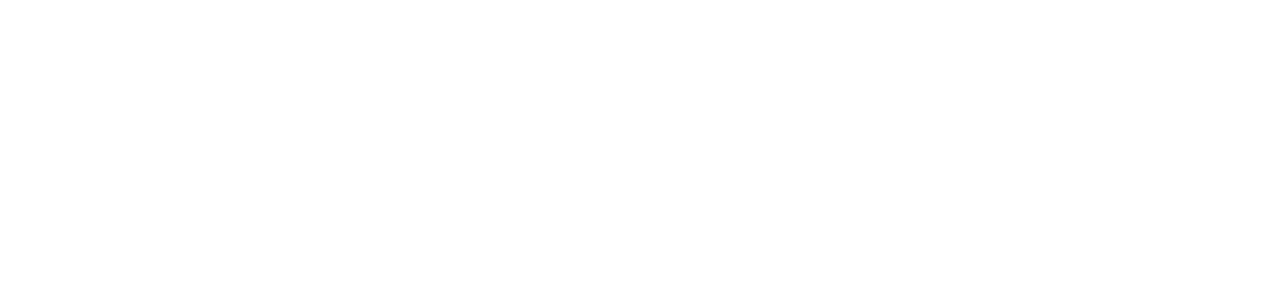
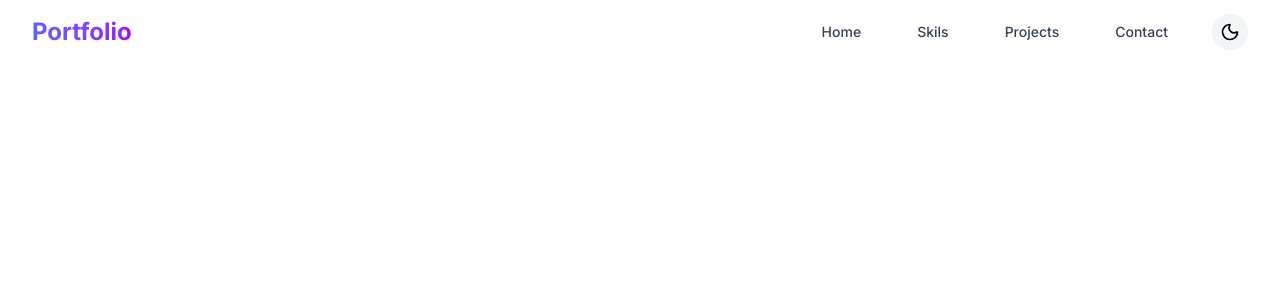
Before and after one commit to TamarCoder/portfolio, a Next.js app: page / in a window 1280 px wide. Shown: the top 300 px of the page. Built offline with nearby package versions, Linux system fonts and the light colour scheme.

Commit message:
feat : finished navigation components

```diff
--- a/app/components/Application/Aplication.tsx
+++ b/app/components/Application/Aplication.tsx
@@ -1,17 +1,36 @@
 "use client"
 import { useEffect, useState } from "react";
+import Navigation from "../Navigation/Navigation";
+
 
 
 
 
 
 const Application = () => {
-    const [theme, setTheme] =  useState('light')
+
+
+   const [theme, setTheme] = useState('light');
+    useEffect(() => {
+    const savedTheme = localStorage.getItem('theme') || 'light';
+    setTheme(savedTheme);
+    document.documentElement.setAttribute('data-theme', savedTheme);
+    document.documentElement.classList.toggle('dark', savedTheme === 'dark');
+  }, []);
+
+
+  const toggleTheme = () => {
+    const newTheme = theme === 'light' ? 'dark' : 'light';
+    setTheme(newTheme);
+    localStorage.setItem('theme', newTheme);
+    document.documentElement.setAttribute('data-theme', newTheme);
+    document.documentElement.classList.toggle('dark', newTheme === 'dark');
+  };
 
 
       return (
         <div className="min-h-screen bg-white dark:bg-gray-900 transition-colors duration-300">
-
+          <Navigation theme={theme} toggleTheme={toggleTheme} />
         </div>
       )
 
--- /dev/null
+++ b/app/components/Navigation/Navigation.tsx
@@ -0,0 +1,98 @@
+import React, { useState, useEffect } from 'react';
+import { Moon, Sun, Github, Linkedin, Twitter, Mail, ExternalLink, Menu, X, ArrowRight, Code, Palette, Zap, ShoppingBag, BarChart3, MessageSquare, Send, User, ChevronRight, Layers, Terminal, Briefcase } from 'lucide-react';
+
+
+const Navigation = ({ theme, toggleTheme } : any) => {
+  const [mobileMenuOpen, setMobileMenuOpen] = useState(false);
+  const [scrolled, setScrolled] = useState(false);
+
+  useEffect(() => {
+    const handleScroll = () => {
+      setScrolled(window.scrollY > 50);
+    };
+
+    window.addEventListener('scroll', handleScroll);
+    return () => window.removeEventListener('scroll', handleScroll);
+  }, []);
+
+  const navLinks = [
+    { href: '#home', label: 'Home' },
+    { href: '#skills', label: 'Skils' },
+    { href: '#projects', label: 'Projects' },
+    { href: '#contact', label: 'Contact' }
+  ];
+
+  return (
+    <nav className={`fixed top-0 w-full z-50 transition-all duration-300 ${
+      scrolled ? 'bg-white/80 dark:bg-gray-900/80 backdrop-blur-md shadow-lg' : 'bg-transparent'
+    }`}>
+      <div className="max-w-7xl mx-auto px-4 sm:px-6 lg:px-8">
+        <div className="flex items-center justify-between h-16">
+          {/* Logo */}
+          <div className="flex-shrink-0">
+            <span className="text-2xl font-bold bg-gradient-to-r from-indigo-500 to-purple-600 bg-clip-text text-transparent">
+              Portfolio
+            </span>
+          </div>
+
+          {/* Desktop Navigation */}
+          <div className="hidden md:block">
+            <div className="flex items-center space-x-8">
+              {navLinks.map((link) => (
+                <a
+                  key={link.href}
+                  href={link.href}
+                  className="text-gray-700 dark:text-gray-300 hover:text-indigo-600 dark:hover:text-indigo-400 px-3 py-2 text-sm font-medium transition-colors"
+                >
+                  {link.label}
+                </a>
+              ))}
+              <button
+                onClick={toggleTheme}
+                className="p-2 rounded-full bg-gray-100 dark:bg-gray-800 hover:bg-gray-200 dark:hover:bg-gray-700 transition-colors"
+              >
+                {theme === 'light' ? <Moon className="w-5 h-5" /> : <Sun className="w-5 h-5" />}
+              </button>
+            </div>
+          </div>
+
+          {/* Mobile menu button */}
+          <div className="md:hidden flex items-center space-x-4">
+            <button
+              onClick={toggleTheme}
+              className="p-2 rounded-full bg-gray-100 dark:bg-gray-800"
+            >
+              {theme === 'light' ? <Moon className="w-5 h-5" /> : <Sun className="w-5 h-5" />}
+            </button>
+            <button
+              onClick={() => setMobileMenuOpen(!mobileMenuOpen)}
+              className="p-2 rounded-md text-gray-700 dark:text-gray-300"
+            >
+              {mobileMenuOpen ? <X className="w-6 h-6" /> : <Menu className="w-6 h-6" />}
+            </button>
+          </div>
+        </div>
+      </div>
+
+      {/* Mobile Navigation */}
+      {mobileMenuOpen && (
+        <div className="md:hidden bg-white dark:bg-gray-900 shadow-lg">
+          <div className="px-2 pt-2 pb-3 space-y-1">
+            {navLinks.map((link) => (
+              <a
+                key={link.href}
+                href={link.href}
+                onClick={() => setMobileMenuOpen(false)}
+                className="block px-3 py-2 text-base font-medium text-gray-700 dark:text-gray-300 hover:text-indigo-600 dark:hover:text-indigo-400"
+              >
+                {link.label}
+              </a>
+            ))}
+          </div>
+        </div>
+      )}
+    </nav>
+  );
+};
+
+export default Navigation
--- a/app/globals.css
+++ b/app/globals.css
@@ -1,7 +1,5 @@
 @import url("https://fonts.googleapis.com/css2?family=Inter:wght@300;400;500;600;700;800&display=swap");
-@tailwind base;
-@tailwind components;
-@tailwind utilities;
+@import "tailwindcss";
 
 
 * {
--- a/app/page.tsx
+++ b/app/page.tsx
@@ -1,5 +1,8 @@
 import Image from "next/image";
 import Application from "./components/Application/Aplication";
+import "./globals.css";
+
+
 
 export default function Home() {
   return (
--- a/package.json
+++ b/package.json
@@ -9,6 +9,7 @@
     "lint": "eslint"
   },
   "dependencies": {
+    "lucide-react": "^0.542.0",
     "next": "15.5.2",
     "react": "19.1.0",
     "react-dom": "19.1.0",
```
Also changed, not shown: 1 other file (tests, documents, lock files or other folders).
